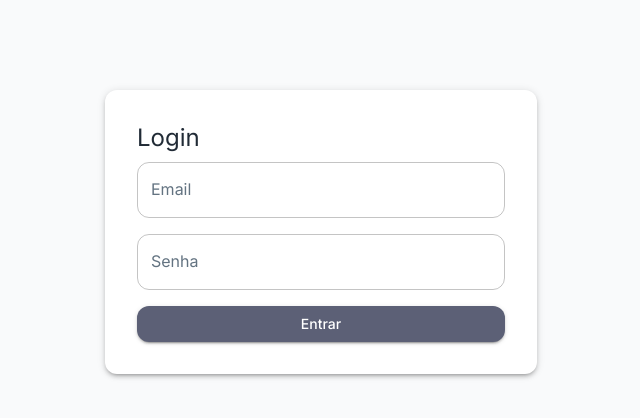
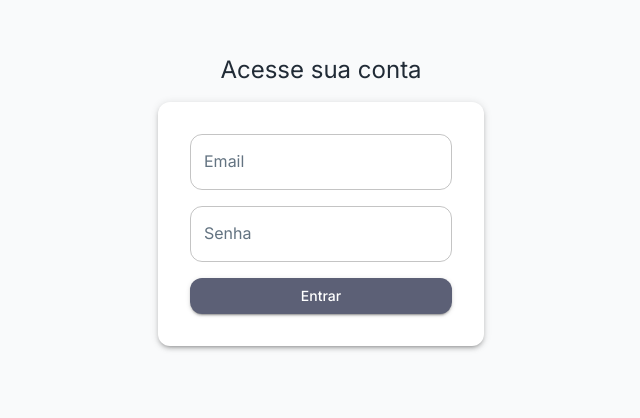
Before and after one commit to jvscardoso/netDiag-web, a React (Vite) app: page / in a window 1280 px wide. Shown: the part 200-618 px from the top of the page, without its empty margins (319-959 px from the left). Built offline with nearby package versions, Linux system fonts and the light colour scheme; no server answers.

Commit message:
smalls adjusts

```diff
--- a/src/pages/diagnostics/grouped.jsx
+++ b/src/pages/diagnostics/grouped.jsx
@@ -5,7 +5,7 @@ import api from '../../utils/axios'
 import { getResponseError } from '../../utils/api-helper'
 import { useSnackbar } from 'notistack'
 
-const GroupedDataPage = () => {
+const GroupedDataPage = ({filters}) => {
   const [data, setData] = useState([])
   const [loading, setLoading] = useState(true)
   const { enqueueSnackbar } = useSnackbar()
@@ -14,7 +14,8 @@ const GroupedDataPage = () => {
     const fetchGroupedData = async () => {
       setLoading(true)
       try {
-        const response = await api.get('/diagnostics/grouped')
+        const queryParams = new URLSearchParams(filters).toString()
+        const response = await api.get(`/diagnostics/grouped?${queryParams}`)
         setData(response.data || [])
       } catch (error) {
         enqueueSnackbar(getResponseError(error), { variant: 'error' })
--- a/src/pages/diagnostics/index.jsx
+++ b/src/pages/diagnostics/index.jsx
@@ -71,7 +71,7 @@ const DiagnosticsPage = () => {
       )}
 
       {currentTab === 1 && (
-        <GroupedDataPage />
+        <GroupedDataPage filters={filters} />
       )}
 
       <DiagnosticFilters
--- a/src/pages/login/login.jsx
+++ b/src/pages/login/login.jsx
@@ -1,4 +1,4 @@
-import React from "react"
+import React from 'react'
 import {
   Container,
   TextField,
@@ -6,15 +6,16 @@ import {
   Typography,
   Box,
   Paper,
-} from "@mui/material"
-import {useForm} from "react-hook-form"
-import {yupResolver} from "@hookform/resolvers/yup"
-import * as yup from "yup"
-import {useAuth} from "../../contexts/auth/use-auth"
-import {useSnackbar} from "notistack"
-import {useNavigate} from "react-router-dom"
-import {getResponseError} from "../../utils/api-helper"
+} from '@mui/material'
+import {useForm} from 'react-hook-form'
+import {yupResolver} from '@hookform/resolvers/yup'
+import * as yup from 'yup'
+import {useAuth} from '../../contexts/auth/use-auth'
+import {useSnackbar} from 'notistack'
+import {useNavigate} from 'react-router-dom'
+import {getResponseError} from '../../utils/api-helper'
 import AuthLayout from '../../layouts/auth-layout'
+import Stack from '@mui/material/Stack'
 
 const LoginPage = () => {
   const {login} = useAuth()
@@ -22,8 +23,8 @@ const LoginPage = () => {
   const navigate = useNavigate()
 
   const loginSchema = yup.object().shape({
-    email: yup.string().email("E-mail inválido").required("E-mail é obrigatório"),
-    password: yup.string().required("Senha é obrigatória"),
+    email: yup.string().email('E-mail inválido').required('E-mail é obrigatório'),
+    password: yup.string().required('Senha é obrigatória'),
   })
 
   const {
@@ -37,7 +38,7 @@ const LoginPage = () => {
   const onSubmit = async (data) => {
     try {
       await login(data)
-      navigate("/dashboard")
+      navigate('/dashboard')
     } catch (error) {
       enqueueSnackbar(getResponseError(error), {
         variant: 'error'
@@ -47,19 +48,20 @@ const LoginPage = () => {
 
   return (
     <AuthLayout>
-      <Container maxWidth="sm">
-        <Paper elevation={3} sx={{padding: 4, marginTop: 8}}>
+      <Container maxWidth="lg" disableGutters>
+        <Stack alignItems="center" spacing={2}>
           <Typography variant="h5" gutterBottom>
-            Login
+            Acesse sua conta
           </Typography>
+          <Paper elevation={3} sx={{padding: 4, maxWidth: 600,}}>
             <Box
               component="form"
               onSubmit={handleSubmit(onSubmit)}
-            sx={{display: "flex", flexDirection: "column", gap: 2}}
+              sx={{display: 'flex', flexDirection: 'column', gap: 2}}
             >
               <TextField
                 label="Email"
-              {...register("email")}
+                {...register('email')}
                 error={!!errors.email}
                 helperText={errors.email?.message}
                 fullWidth
@@ -68,7 +70,7 @@ const LoginPage = () => {
               <TextField
                 label="Senha"
                 type="password"
-              {...register("password")}
+                {...register('password')}
                 error={!!errors.password}
                 helperText={errors.password?.message}
                 fullWidth
@@ -84,6 +86,7 @@ const LoginPage = () => {
               </Button>
             </Box>
           </Paper>
+        </Stack>
       </Container>
     </AuthLayout>
   )
```
Lines whose indentation alone changed are shown as unchanged.
